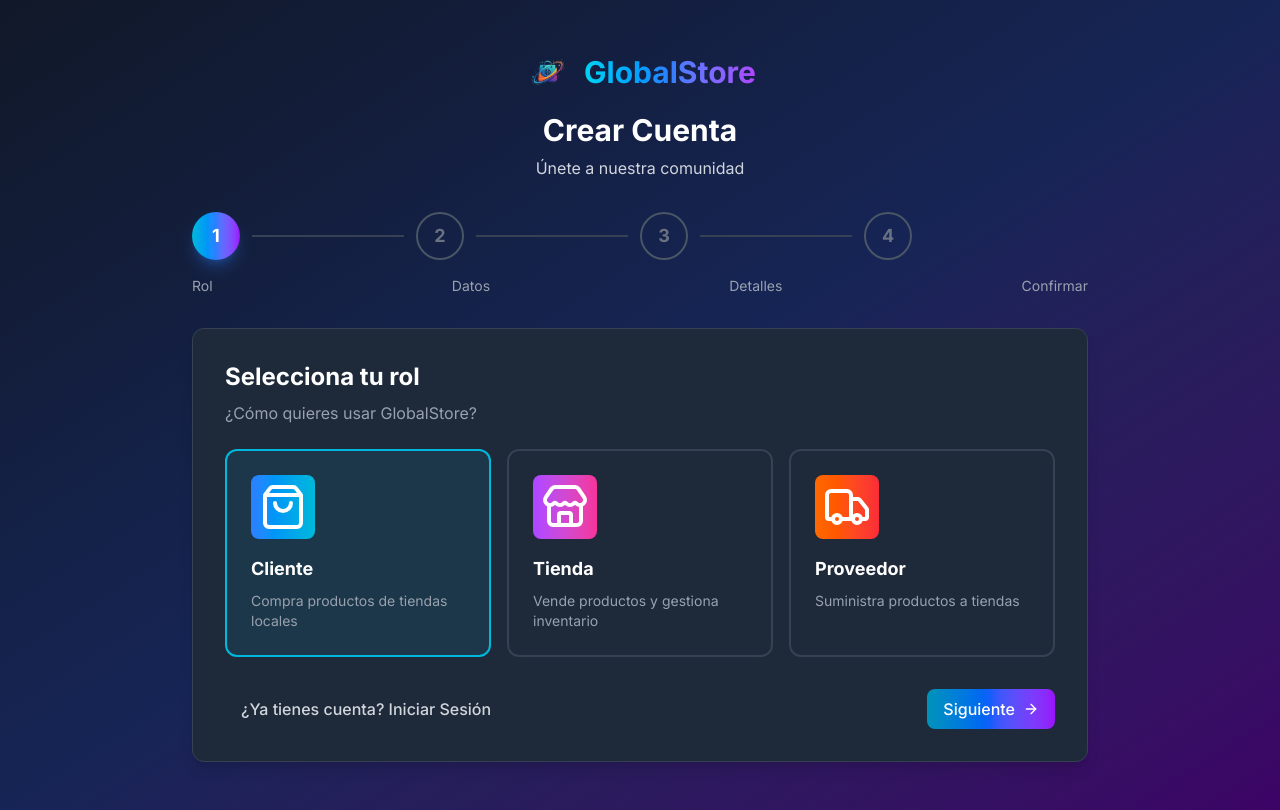
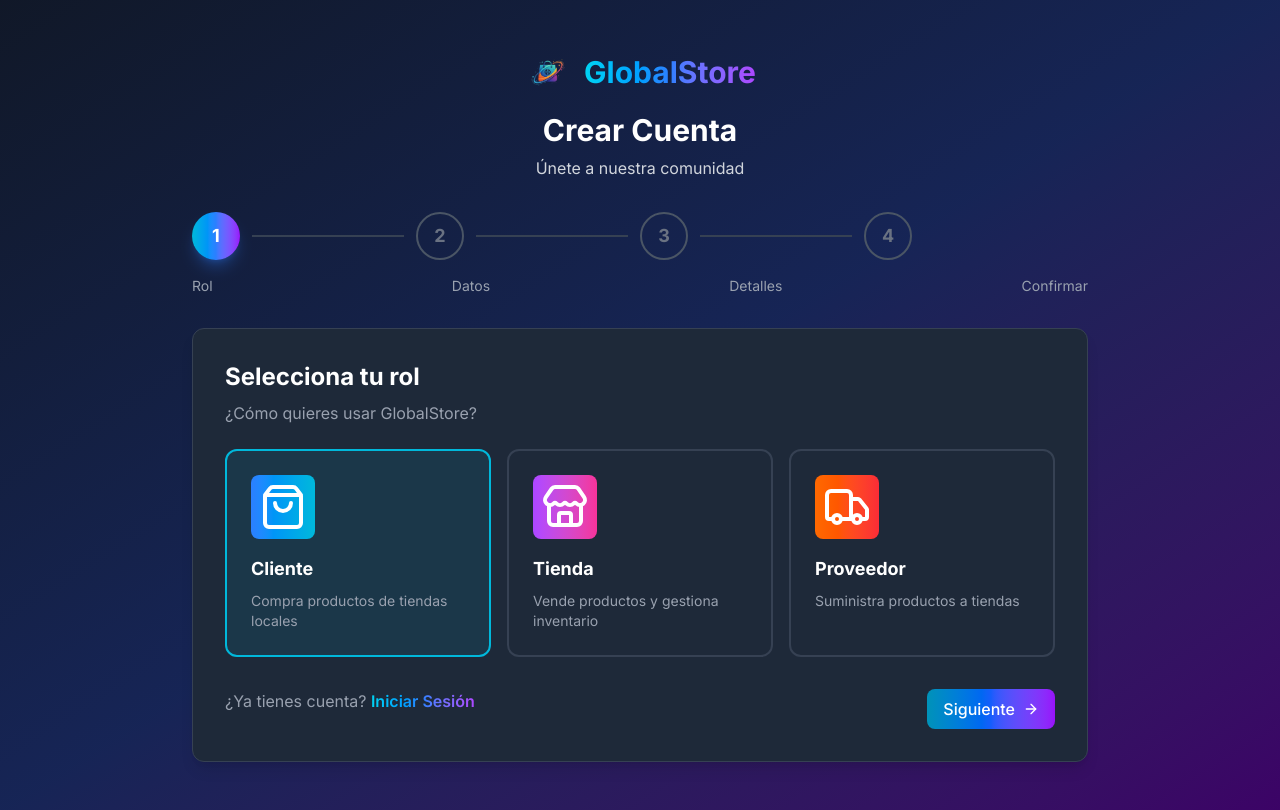
Before and after one commit to Cristian2040/Global-store, a Next.js app in the folder frontend/: page /register in a window 1280 px wide. Built offline with nearby package versions, Linux system fonts and the light colour scheme; no server answers.

Commit message:
style: add gradient text to login link in register page

```diff
--- a/frontend/src/app/register/page.tsx
+++ b/frontend/src/app/register/page.tsx
@@ -403,9 +403,12 @@ export default function RegisterPage() {
                                 Atrás
                             </Button>
                         ) : (
-                            <Link href="/login">
-                                <Button variant="ghost">¿Ya tienes cuenta? Iniciar Sesión</Button>
-                            </Link>
+                            <div className="text-gray-400">
+                                ¿Ya tienes cuenta?{' '}
+                                <Link href="/login" className="font-semibold bg-gradient-to-r from-cyan-400 via-blue-500 to-purple-500 bg-clip-text text-transparent hover:from-cyan-300 hover:via-blue-400 hover:to-purple-400">
+                                    Iniciar Sesión
+                                </Link>
+                            </div>
                         )}
 
                         {step < 4 ? (
```
